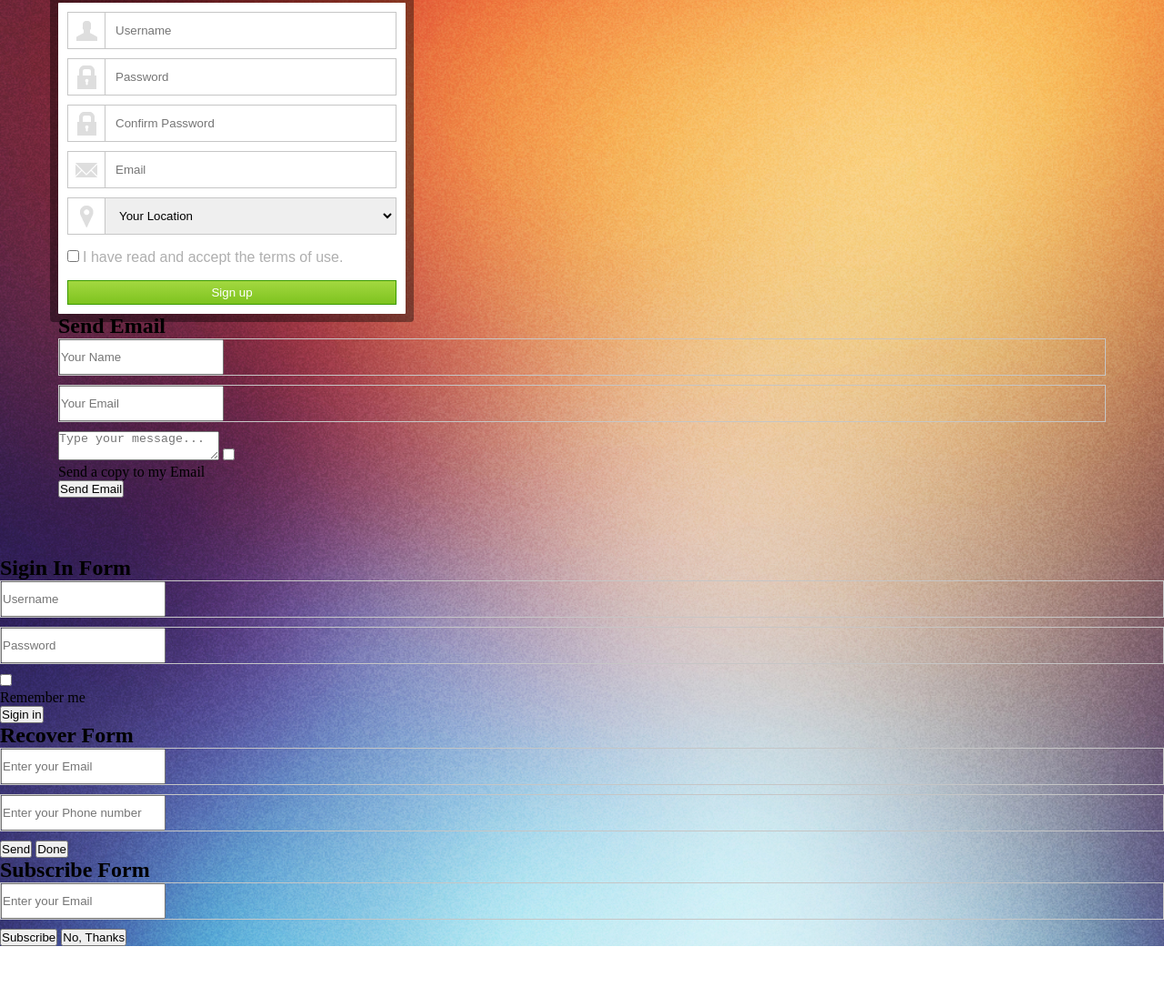
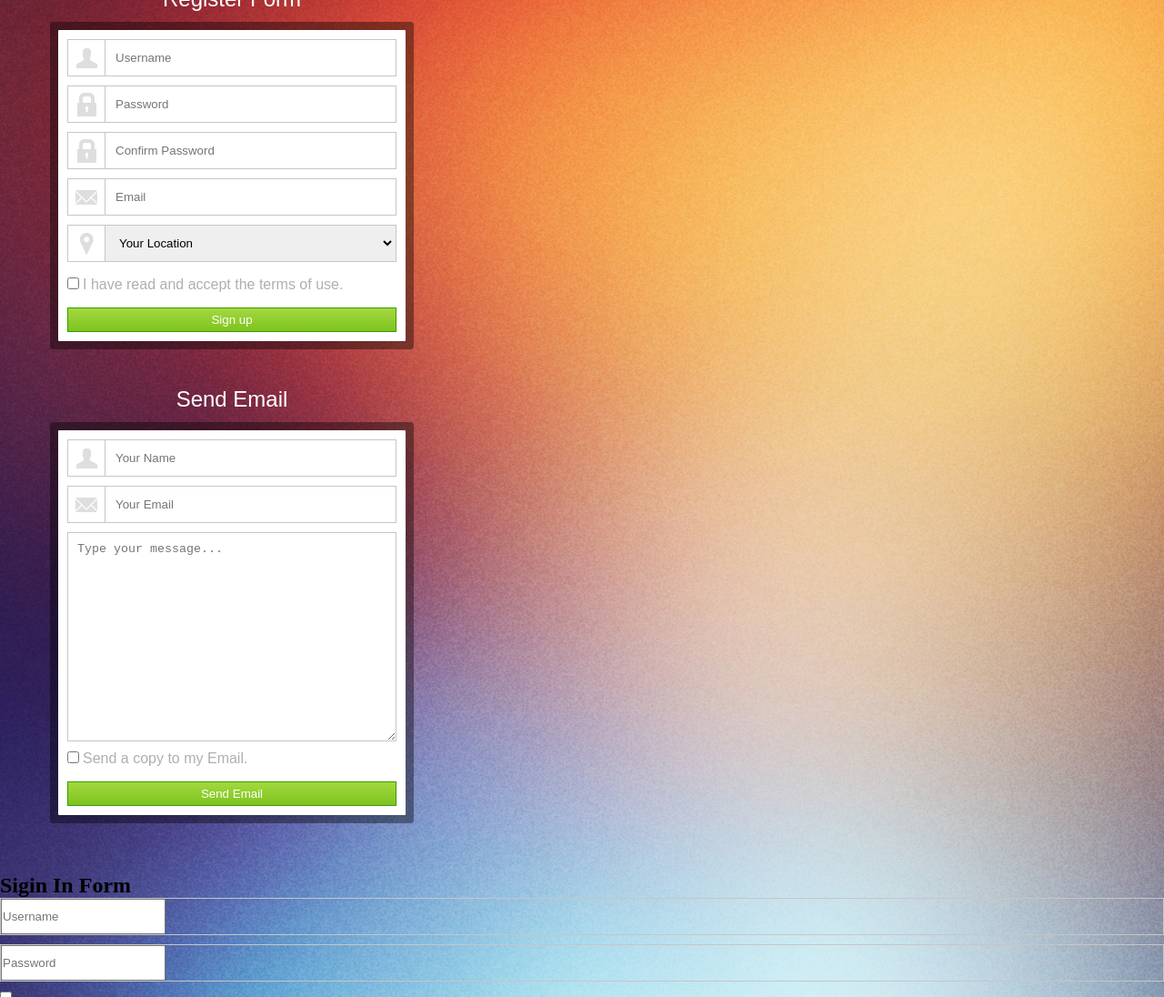
Before and after one commit to CebulaKamil/WeeklyWebDevChallenge1, a plain HTML site: page index.html in a window 1280 px wide. Shown: the part 431-1527 px from the top of the page at 91% size. Before the commit the page ends 1471 px from the top, so only its background shows below. Drawn offline with Linux system fonts and the light colour scheme.

Commit message:
Update send email section

```diff
--- a/index.html
+++ b/index.html
@@ -27,45 +27,45 @@
 
                 <form class="section-content__form">
 
-                    <!-- User name input -->
+                    <!-- register-form__user-name-->
                     <div class="input-row">
                         <div class="input-row__icon">
                             <img class="input-row__icon-img" src="img/user.png" alt="User icon">
                         </div>
-                        <input class="input-row__area" type="text" placeholder="Username">
+                        <input class="input-row__input" type="text" placeholder="Username">
                     </div>
 
-                    <!-- Password input -->
+                    <!-- register-form__user-password -->
                     <div class="input-row">
                         <div class="input-row__icon">
                             <img class="input-row__icon-img" src="img/lock.png" alt="Lock icon">
                         </div>
-                        <input class="input-row__area" type="password" placeholder="Password">
+                        <input class="input-row__input" type="password" placeholder="Password">
                     </div>
 
-                    <!-- Confirm password input -->
+                    <!-- register-form__user-repassword -->
                     <div class="input-row">
                         <div class="input-row__icon">
                             <img class="input-row__icon-img" src="img/lock.png" alt="Lock icon">
                         </div>
-                        <input class="input-row__area" type="password" placeholder="Confirm Password">
+                        <input class="input-row__input" type="password" placeholder="Confirm Password">
                     </div>
 
-                    <!-- Email adress input -->
+                    <!-- register-form__user-email -->
                     <div class="input-row">
                         <div class="input-row__icon">
                             <img class="input-row__icon-img" src="img/email.png" alt="Email icon">
                         </div>
-                        <input class="input-row__area" type="text" placeholder="Email">
+                        <input class="input-row__input" type="text" placeholder="Email">
                     </div>
 
-                    <!-- Location input -->
+                    <!-- register-form__user-location -->
                     <div class="input-row">
                         <div class="input-row__icon">
                             <img class="input-row__icon-img" src="img/location.png" alt="Location icon">
                         </div>
-                        <!-- Location options -->
-                        <select class="input-row__area" name="location" placeholder="Your Location">
+                        <!-- register-form__location-option -->
+                        <select class="input-row__input" name="location" placeholder="Your Location">
                             <option class="input-row__option" value="">Your Location</option>
                             <option value="Europe">Europe</option>
                             <option value="United States">Unitet States</option>
@@ -74,14 +74,14 @@
                         </select>
                     </div>
 
-                    <!-- Terms row -->
+                    <!-- register-form__terms -->
                     <div class="terms-row">
                         <input class="terms-row__checkbox" type="checkbox" id="terms-checkbox">
                         <label class="terms-row__label" for="terms-checkbox">I have read and accept the terms of
                             use.</label>
                     </div>
 
-                    <!-- Submit button -->
+                    <!-- register-form__submit -->
                     <input class="section-content__btn" type="submit" value="Sign up">
 
                 </form>
@@ -92,32 +92,51 @@
 
 
         <!-- Send Email -->
-        <section>
-            <h1>Send Email</h1>
-            <div id="sendEmail">
-                <div id="contentSendEmail">
-                    <form>
-                        <div class="input-row">
-                            <div class="iconUser"></div>
-                            <div class="solidIcons"></div>
-                            <input type="text" placeholder="Your Name">
+        <section class="section page__section">
+
+            <h1 class="section__title">Send Email</h1>
+
+            <div class="section-content">
+
+                <form class="section-content__form">
+
+                    <!-- send-email__user-name -->
+                    <div class="input-row">
+                        <div class="input-row__icon">
+                            <img class="input-row__icon-img" src="img/user.png" alt="User icon">
                         </div>
-                        <div class="input-row">
-                            <div class="iconEmail"></div>
-                            <div class="solidIcons"></div>
-                            <input type="text" placeholder="Your Email">
+                        <input class="input-row__input" type="text" placeholder="Your Name">
+                    </div>
+
+                    <!-- send-email__user-email -->
+                    <div class="input-row">
+                        <div class="input-row__icon">
+                            <img class="input-row__icon-img" src="img/email.png" alt="User icon">
                         </div>
-                        <textarea class="textarea" placeholder="Type your message..."></textarea>
-                        <label>
-                            <input type="checkbox">
-                            <p>Send a copy to my Email</p>
-                        </label>
-                        <input type="submit" value="Send Email">
-                    </form>
-                </div>
+                        <input class="input-row__input" type="text" placeholder="Your Email">
+                    </div>
+
+                    <!-- send-email__textarea -->
+                    <textarea class="input-row__textarea" placeholder="Type your message..."></textarea>
+
+                    <!-- sent-email__ -->
+                    <div class="terms-row">
+                        <input class="terms-row__checkbox" type="checkbox" id="send-copy-email-to-my">
+                        <label class="terms-row__label" for="send-copy-email-to-my">Send a copy to my Email.</label>
+                    </div>
+
+                    <!-- sent-email__btn -->
+                    <input class="section-content__btn" type="submit" value="Send Email">
+
+                </form>
+
             </div>
+
         </section>
+
     </div>
+
+
     <!-- Sigin In Form -->
     <section>
         <h1>Sigin In Form</h1>
--- a/sass/style.sass
+++ b/sass/style.sass
@@ -23,6 +23,7 @@ body
 /* --- Section --- */
 .section
     max-width: 382px
+    margin-top: 50px
 
     &__title
         color: white
@@ -81,7 +82,7 @@ body
         text-align: center
 
 
-    &__area
+    &__input
         // Size
         width: 100%
         padding-left: 10px
@@ -90,6 +91,20 @@ body
         outline: none
         transition: 0.4s
 
+        &:focus
+            border: 1px solid black
+
+    &__textarea
+        // Size
+        min-width: 100%
+        max-width: 100%
+        min-height: 230px
+        max-height: 230px
+        padding: 10px 0 0 10px
+        border: 1px solid #c6c6c6
+
+        outline: none
+        transition: 0.2s
 
         &:focus
             border: 1px solid black
```
Also changed, not shown: css/style.css, 1 other file.
